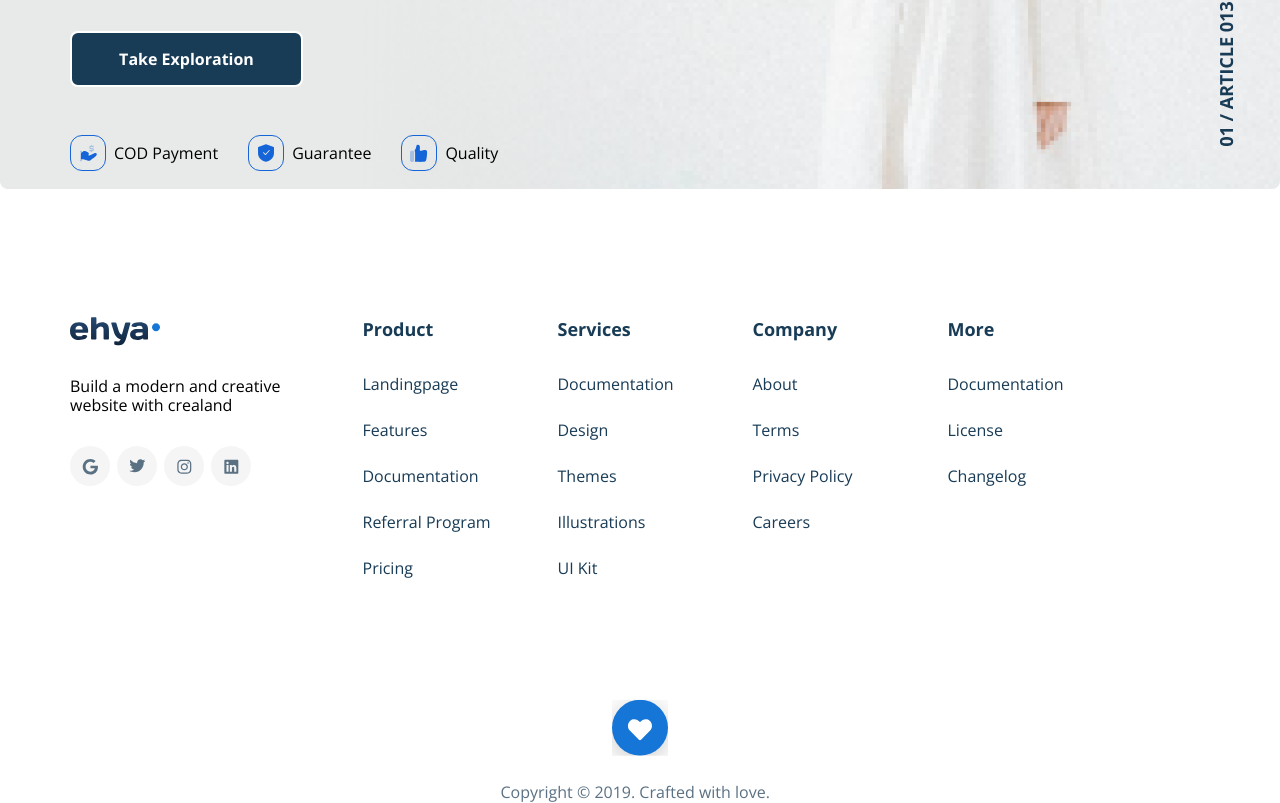
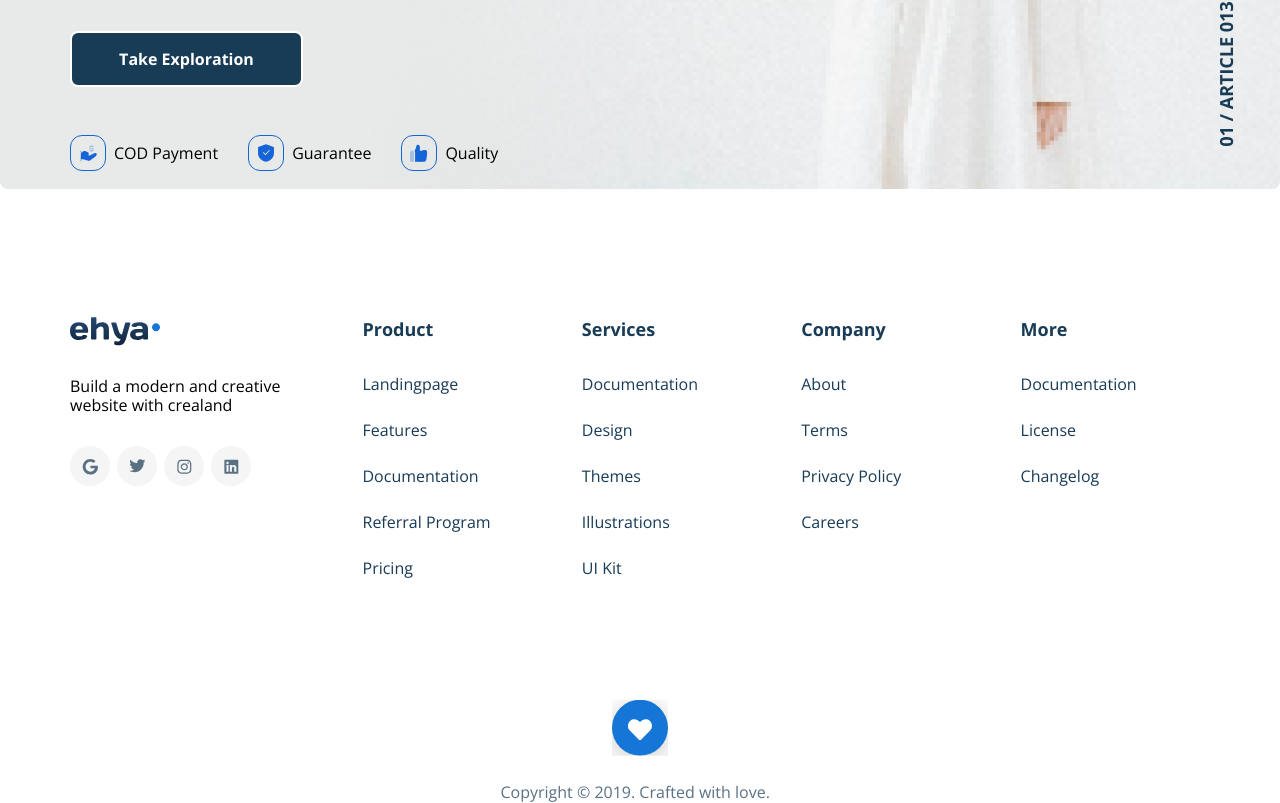
Before and after one commit to yuKalashnikova2/myGrid, a plain HTML site: page index.html in a window 1280 px wide. Shown: the part 647-1450 px from the top of the page. Drawn offline with nearby package versions, Linux system fonts and the light colour scheme; a web font is replaced by a local one.

Commit message:
fix grid footer

```diff
--- a/index.html
+++ b/index.html
@@ -107,10 +107,7 @@
     <footer class="footer">
         <div class="container">
             <div class="row">
-                <!-- <div class="footer__block"> -->
                     <div class="col-3">
-
-
                         <div class="footer__logo">
                             <div class="footer__icon">
                                 <svg width="90" height="29" viewBox="0 0 90 29" fill="none" xmlns="http://www.w3.org/2000/svg">
@@ -153,7 +150,7 @@
                             </div>
                         </div>
                     </div>
-                    <!-- <div class="col-9"> -->
+                    <div class="col-9">
                         <div class="row">
                             <div class="col-3">
                                 <div class="footer__promo">
@@ -196,10 +193,11 @@
                                     <div class="footer__text"></div>
                                 </div>
                             </div>
-                        <!-- </div> -->
+
                     <!-- </div>
                 </div> -->
             </div>
+        </div>
         </div>
 
         <div class="footer__copy">
```
